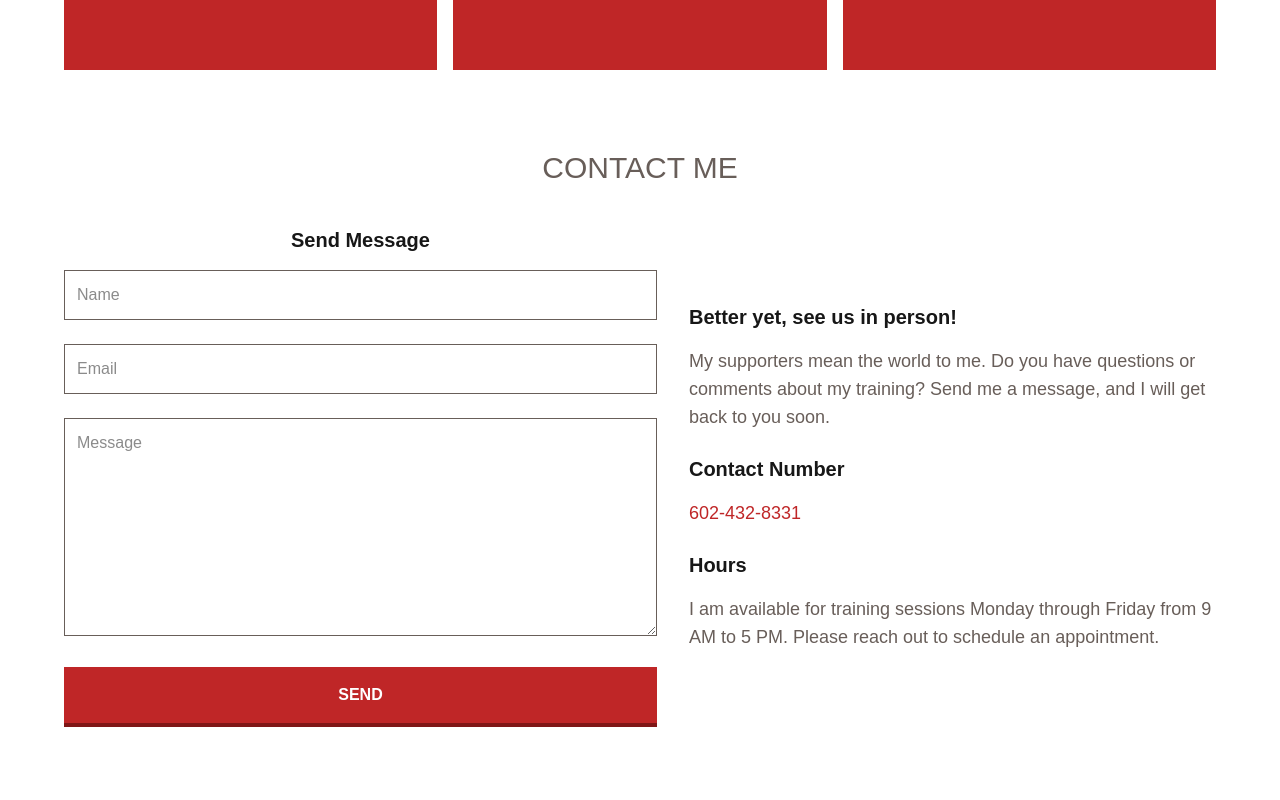
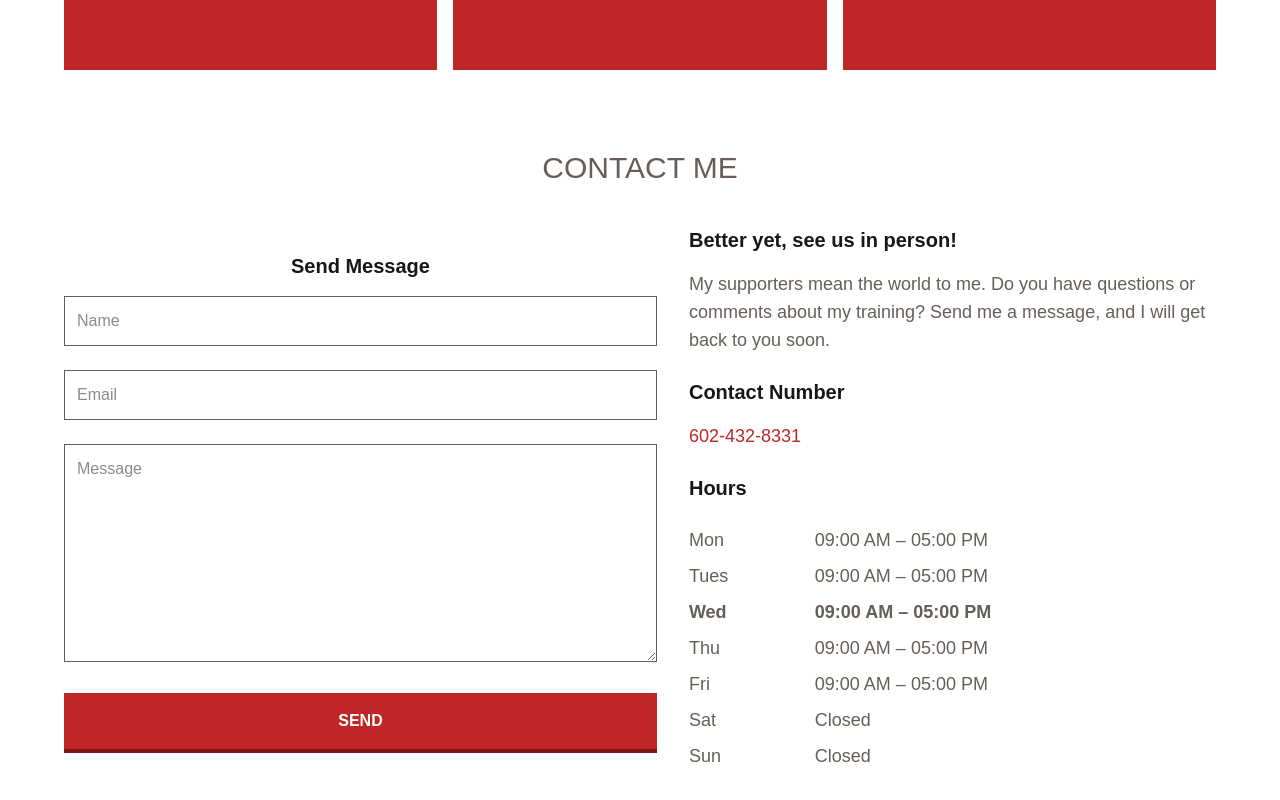
Before and after one commit to lukesauls66/TailgateWarriors, a Next.js app: page / in a window 1280 px wide. Shown: the part 2711-3511 px from the top of the page. Before the commit the page ends 3486 px from the top, so only its background shows below. Built offline with nearby package versions, Linux system fonts and the light colour scheme.

Commit message:
availability section in info complete

```diff
--- a/components/landingPage/contactSection/infoSection/availabilitySection/availabilitySection.tsx
+++ b/components/landingPage/contactSection/infoSection/availabilitySection/availabilitySection.tsx
@@ -1,13 +1,12 @@
+import TimesSection from "./timesSection";
+
 export default function AvailabilitySection() {
   return (
     <section className="flex flex-col items-center justify-center bg-background text-foreground w-full max-w-[1024px] gap-4">
       <h4 className="font-bold lg:text-xl w-full text-center lg:text-left">
         Hours
       </h4>
-      <p className="text-center lg:text-left lg:text-lg text-tw-grey">
-        I am available for training sessions Monday through Friday from 9 AM to
-        5 PM. Please reach out to schedule an appointment.
-      </p>
+      <TimesSection />
     </section>
   );
 }
--- /dev/null
+++ b/components/landingPage/contactSection/infoSection/availabilitySection/timesSection/index.ts
@@ -0,0 +1,3 @@
+import TimesSection from "./timesSection";
+
+export default TimesSection;
--- /dev/null
+++ b/components/landingPage/contactSection/infoSection/availabilitySection/timesSection/timesSection.tsx
@@ -0,0 +1,39 @@
+export default function TimesSection() {
+  const days = [
+    { label: "Mon", hours: "09:00 AM – 05:00 PM" },
+    { label: "Tues", hours: "09:00 AM – 05:00 PM" },
+    { label: "Wed", hours: "09:00 AM – 05:00 PM" },
+    { label: "Thu", hours: "09:00 AM – 05:00 PM" },
+    { label: "Fri", hours: "09:00 AM – 05:00 PM" },
+    { label: "Sat", hours: "Closed" },
+    { label: "Sun", hours: "Closed" },
+  ];
+
+  const todayIndex = (new Date().getDay() + 6) % 7;
+
+  return (
+    <div className="w-full text-center lg:text-left lg:text-lg text-tw-grey">
+      <table className="w-full text-left border-separate border-spacing-y-2">
+        <tbody>
+          {days.map((day, index) => (
+            <tr key={day.label}>
+              <th
+                scope="row"
+                className={`pr-4 ${
+                  index === todayIndex ? "font-bold" : "font-medium"
+                }`}
+              >
+                {day.label}
+              </th>
+              <td
+                className={index === todayIndex ? "font-bold" : "font-medium"}
+              >
+                {day.hours}
+              </td>
+            </tr>
+          ))}
+        </tbody>
+      </table>
+    </div>
+  );
+}
```
